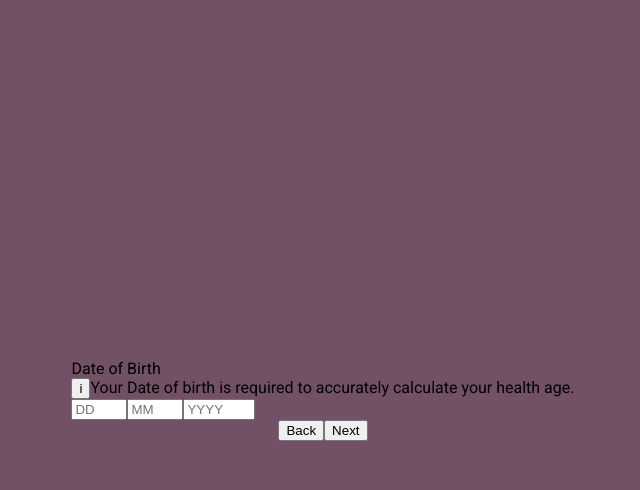
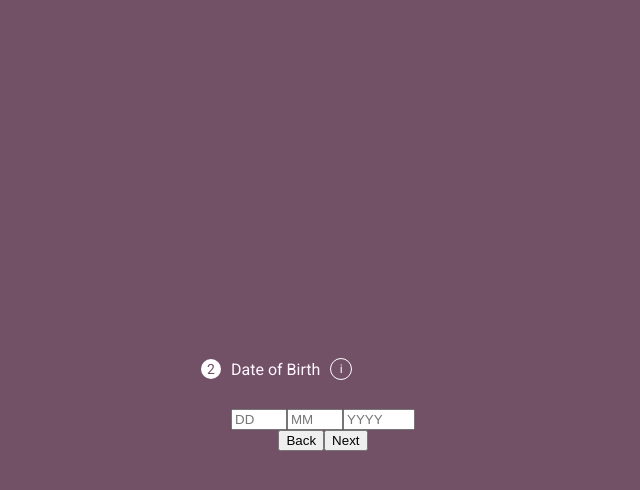
Before and after one commit to daniits/surveyquestion, a React (Create React App) app: page / in a window 1280 px wide. Both pictures are taken after a click on the button "Next". Shown: the top 490 px of the page, without its empty margins (317-957 px from the left). Built offline with nearby package versions, Linux system fonts and the light colour scheme.

Commit message:
date picker ui fixed

```diff
--- a/src/components/Reusable/DateInput/index.jsx
+++ b/src/components/Reusable/DateInput/index.jsx
@@ -1,6 +1,6 @@
 import React, { useState } from 'react'
 import InfoTooltip from '../InfoTooltip';
-
+import "./style.css"
 const DateInput = ({ question, onChange }) => {
   const [date, setDate] = useState({ day: '', month: '', year: '' });
 
@@ -10,9 +10,11 @@ const DateInput = ({ question, onChange }) => {
     onChange(question.id, updatedDate);
   }
   return (
-    <div className="question-wrapper">
-      <label>{question.title}</label>
-      <InfoTooltip text={question.info} />
+    <div className="container">
+      <div>
+        <label><p>2</p>{question.title}</label>
+        <InfoTooltip text={question.info} />
+      </div>
       <div className="date-inputs">
         <input
           type="number"
--- /dev/null
+++ b/src/components/Reusable/DateInput/style.css
@@ -0,0 +1,30 @@
+.container {
+    display: flex;
+    flex-direction: column;
+    gap : 20px;
+}
+.container > div:first-child {
+    display: flex;
+    align-items: center;
+    gap: 10px;
+}
+.container > div > label {
+    display: flex;
+    height: 40px;
+    align-items: center;
+    gap: 10px;
+    color: #FFF8FF;
+    font-size: 16px;
+    margin-left: -30px;
+}
+.container > div > label > p {
+    background-color: #fff;
+    width: 20px;
+    height: 20px;
+    border-radius: 50px;
+    font-size: 14px;
+    display: flex;
+    justify-content: center;
+    align-items: center;
+    color: #705067;
+}
--- a/src/components/Reusable/DropdownQuestion/style.css
+++ b/src/components/Reusable/DropdownQuestion/style.css
@@ -10,7 +10,7 @@
     gap: 10px;
     color: #FFF8FF;
     font-size: 16px;
-    margin-left: -40px;
+    margin-left: -30px;
 }
 .container > label > p {
     background-color: #fff;
@@ -33,19 +33,18 @@
     width: 100%;
     padding: 10px;
     padding-right: 50px; /* Add space for the icon, arrow, and line */
-    border-radius: 8px;
+    border-radius: 10px;
     border: 1px solid #666;
     background-color: #9b708b; /* Use the purple background color */
     color: white;
     font-size: 16px;
-    appearance: none; /* Remove default arrow */
     cursor: pointer;
     position: relative;
   }
 
   /* Custom arrow */
   .container_dropdown_wrapper::after {
-    content: '▼'; /* Custom arrow icon */
+
     font-size: 12px;
     color: white;
     position: absolute;
@@ -84,3 +83,16 @@
     color: white;
     font-size: 16px;
   }
+
+
+/* Styling the selected option when dropdown is closed */
+.container_dropdown option {
+    background-color: #9b708b; /* Option background */
+    color: white; /* Option text color */
+  }
+
+  /* Hover effect for the dropdown options */
+  .container_dropdown option:hover {
+    background-color: #444444; /* Background color on hover */
+    color: yellow; /* Text color on hover */
+  }
--- a/src/components/Reusable/InfoTooltip/index.jsx
+++ b/src/components/Reusable/InfoTooltip/index.jsx
@@ -1,9 +1,9 @@
 import React from 'react';
+import "./style.css"
 
 const InfoTooltip = ({ text }) => (
   <div className="info-tooltip">
-    <button className="info-button">i</button>
-    <span className="tooltip-text">{text}</span>
+    <p className="info-button">i</p>
   </div>
 );
 
--- /dev/null
+++ b/src/components/Reusable/InfoTooltip/style.css
@@ -0,0 +1,13 @@
+.info-tooltip {
+    width: 20px;
+    height: 20px;
+    border-radius: 50px;
+    border: 1px solid white;
+    display: flex;
+    justify-content: center;
+    align-items: center;
+    color: white;
+}
+.info-button {
+    font-size: 12px;
+}
```
